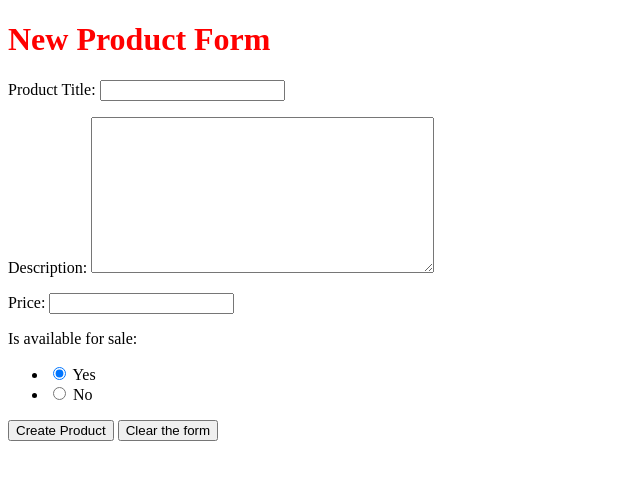
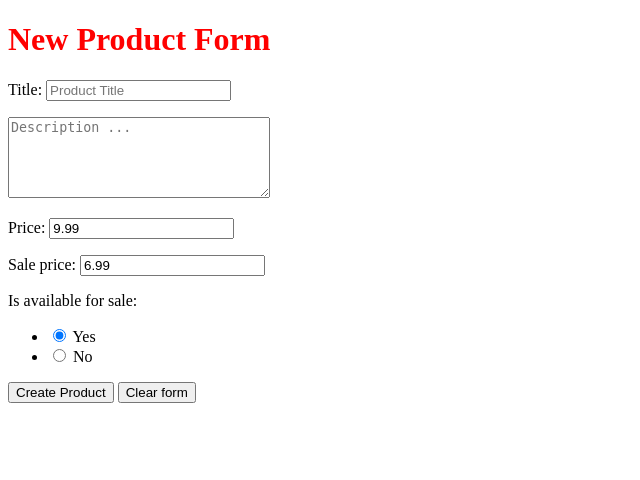
Before and after one commit to mako101-public-repos/digitalmarket, a Django app: page /create/ in a window 1280 px wide. Shown: the top 480 px of the page, without its empty margins (0-640 px from the left). Run offline with Django 3.2, Linux system fonts and the light colour scheme.

Commit message:
todays work

```diff
--- a/digitalmarket/urls.py
+++ b/digitalmarket/urls.py
@@ -23,6 +23,7 @@
     url(r'^list/$', product_views.list_view, name='list_view'),
     url(r'^create/$', product_views.create_view, name='create_view'),
     url(r'^detail/(?P<object_id>\d+)/$', product_views.detail_view, name='detail_view'),
+    url(r'^detail/(?P<object_id>\d+)/edit/$', product_views.update_view, name='update_view'),
     url(r'^detail/(?P<slug>[\w-]+)/$', product_views.detail_slug_view, name='detail_slug_view'),
     url(r'^detail/$', product_views.detail_view, name='detail_view')
 ]
--- a/products/admin.py
+++ b/products/admin.py
@@ -6,7 +6,8 @@
 
 @admin.register(Product)
 class ProductAdmin(admin.ModelAdmin):
-    list_display = ['__str__', 'id', 'description', 'price', 'sale_price', 'is_available']  # fields that are visible in the Product Admin
+    list_display = ['__str__', 'id', 'description',
+                    'price', 'sale_price', 'is_available']  # fields that are visible in the Product Admin
     search_fields = ['title', 'description', 'id']  # what can we search by
     list_filter = ['price', 'sale_price', 'is_available']  # for the filter option on the right
     list_editable = ['sale_price', 'is_available']  # which fields we can edit right from the admin page!
--- a/products/forms.py
+++ b/products/forms.py
@@ -1,17 +1,30 @@
 from django import forms
+from .models import Product
 
-AVILABILITY_CHOICES = (
-    (True, 'Yes'),
-    (False, 'No')
-)
+AVAILABILITY_CHOICES = ((True, 'Yes'), (False, 'No'))  # tuple for all choice options
 
+
+# Here is a creating all the fields in the form manually
 class ProductAddForm(forms.Form):
     title = forms.CharField(label='Product Title')
-    description = forms.CharField(widget=forms.Textarea)  # this may be a problem
+    description = forms.CharField(label='',
+                                  widget=forms.Textarea(
+                                      attrs={                              # empty label to not show any description
+                                        'class': 'my-custom-class',
+                                        'placeholder': 'Description ...',  # passing HTML attributes as a dictionary
+                                        'cols': '30',
+                                        'rows': '5',
+                                        'some-attribute': 'some-value',  # can pass anything you want!
+                                        }
+                                  ))
+
     price = forms.DecimalField()
-    # available = forms.ChoiceField(choices=AVILABILITY_CHOICES)  # default option is drop-down menu
+    # available = forms.ChoiceField(choices=AVAILABILITY_CHOICES)  # default option is drop-down menu
     is_available = forms.ChoiceField(label='Is available for sale',
-        widget=forms.RadioSelect, choices=AVILABILITY_CHOICES, initial=True)  # initial is the default value!
+                                     widget=forms.RadioSelect,
+                                     choices=AVAILABILITY_CHOICES,
+                                     initial=True)  # initial is the default value!
+
 
     def clean_price(self):
         price = self.cleaned_data.get('price')
@@ -29,3 +42,56 @@
             raise forms.ValidationError('Title must be 5 characters or longer')
         else:
             return title
+
+
+# Now we will create a from from a model!
+class ProductModelForm(forms.ModelForm):
+
+    # We can also define fields/widgets manually here -> helps keep the code style consistent with the 'manual' form
+    is_available = forms.ChoiceField(label='Is available for sale', widget=forms.RadioSelect,
+                                     choices=AVAILABILITY_CHOICES, initial=True)
+
+    description = forms.CharField(label='', widget=forms.Textarea(
+                                          attrs={
+                                              'placeholder': 'Description ...',
+                                              'cols': '30',
+                                              'rows': '5',
+                                          }))
+
+    class Meta:
+        model = Product
+        fields = [
+            'title',
+            'description',
+            'price',
+            'sale_price',
+            'is_available'
+        ]
+
+        # Or widgets can be defined here, however cant pass all the params as easily here
+        widgets = {
+            'title': forms.TextInput(
+                  attrs={'placeholder': 'Product Title'}
+            ),
+            'price': forms.TextInput(
+                attrs={'placeholder': 'Price'}
+            ),
+        }
+
+    # The same validation methods work here!
+    def clean_price(self):
+        price = self.cleaned_data.get('price')
+        if price <= 1:
+            raise forms.ValidationError('Price must be higher than $1')
+        elif price >= 100:
+            raise forms.ValidationError('Price must be less than $100')
+        else:
+            return price
+
+    # this function HAS to be called clean_(valid attribute name) or it doesnt apply!
+    def clean_title(self):
+        title = self.cleaned_data.get('title')
+        if len(title) < 5:
+            raise forms.ValidationError('Title must be 5 characters or longer')
+        else:
+            return title
--- a/products/views.py
+++ b/products/views.py
@@ -1,6 +1,7 @@
 from django.shortcuts import render, get_object_or_404
 from .models import Product
-from .forms import ProductAddForm
+from .forms import ProductAddForm, ProductModelForm
+
 
 # Create your views here.
 def detail_view(request, object_id=None):
@@ -25,28 +26,56 @@
 def create_view(request):
     # None is so that we can load an empty page
     # and only raise validation errors when the data has been submitted
-    form = ProductAddForm(request.POST or None)
-    print(request.POST)
+
+    # Here we create a instance of a product simply by saving the instance of the form
+    form = ProductModelForm(request.POST or None)
     if form.is_valid():
-        # turns request data from QueryDict to a dictionary and removes CSRF token
-        # will only include valid fields!
-        data = form.cleaned_data
-        print(data)
-        # now we extract values from the clean data and
-        # and construct a new Product instance with them, then save it
-        title = data.get('title')
-        description = data.get('description')
-        price = data.get('price')
-        is_available = data.get('is_available')
-        new_product = Product.objects.create(
-            title=title, description=description, price=price, is_available=is_available
-        )
-        #new_product.save()  # this is not needed, the new item is already saved
+        print(form.cleaned_data)
+        instance = form.save(commit=False)    # grab an instance of the filled form, but don't save it yet
+        if not instance.sale_price:
+            instance.sale_price = instance.price  # can add stuff to the instance here!
+        instance.save()
     template = 'create_view.html'
+    form_title = 'New Product Form'
+    submit_btn = 'Create Product'
+    reset_btn = 'Clear form'
     context = {
         'form': form,
+        'form_title': form_title,
+        'submit_btn': submit_btn,
+        'reset_btn': reset_btn
     }
     return render(request, template, context)
+
+
+def update_view(request, object_id=None):
+    product = get_object_or_404(Product, id=object_id)
+    form = ProductModelForm(request.POST or None, instance=product)
+    if form.is_valid():
+        form.save()
+    template = 'update_view.html'
+    context = {
+               'form': form,
+               }
+    return render(request, template, context)
+
+    # form = ProductAddForm(request.POST or None)
+    # print(request.POST)
+    # if form.is_valid():
+    #     # turns request data from QueryDict to a dictionary and removes CSRF token
+    #     # will only include valid fields!
+    #     data = form.cleaned_data
+    #     print(data)
+    #     # now we extract values from the clean data and
+    #     # and construct a new Product instance with them, then save it
+    #     title = data.get('title')
+    #     description = data.get('description')
+    #     price = data.get('price')
+    #     is_available = data.get('is_available')
+    #     new_product = Product.objects.create(
+    #         title=title, description=description, price=price, is_available=is_available
+    #     )
+    #  #  new_product.save()  # this is not needed, the new item is already saved
 
 
 def detail_slug_view(request, slug=None):
@@ -55,10 +84,11 @@
     # product = 1
     greeting = 'Hello!'
     template = 'detail_view.html'
-    context = { 'greeting': greeting,
+    context = {'greeting': greeting,
                 'object': product,
                }
     return render(request, template, context)
+
 
 def list_view(request):
     template = 'list_view.html'
--- a/templates/create_view.html
+++ b/templates/create_view.html
@@ -2,12 +2,9 @@
 
 {% block content %}
 
-    <form method="POST" action="">
+    {#  here we are calling the form template without passing any varialbles #}
+    {#  because they are aready passed form the create_view() function  #}
+    {#  as long as the variable names match what the form expects this will work!  #}
+    {% include 'product_form.html' %}
 
-        <h1>New Product Form</h1>
-        {% csrf_token %}
-        {{ form.as_p }}
-        <input type="submit" value="Create Product">
-        <input type="reset" value="Clear the form">
-    </form>
 {% endblock %}
--- /dev/null
+++ b/templates/product_form.html
@@ -0,0 +1,12 @@
+<form method="POST" action="">
+
+        <h1>{{ form_title }}</h1>
+        {% csrf_token %}
+        {{ form.as_p }}
+        {% if submit_btn %}
+        <input type="submit" value="{{ submit_btn }}">
+        {% endif %}
+        {% if reset_btn %}
+        <input type="reset" value="{{ reset_btn }}">
+        {% endif %}
+    </form>
```
Also changed, not shown: templates/detail_view.html (+7 -0 lines), templates/update_view.html (added, +8 -0 lines), db.sqlite3.
